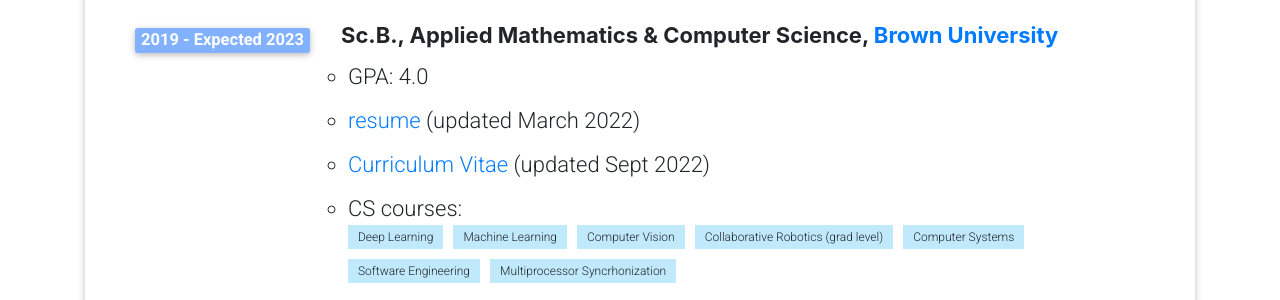
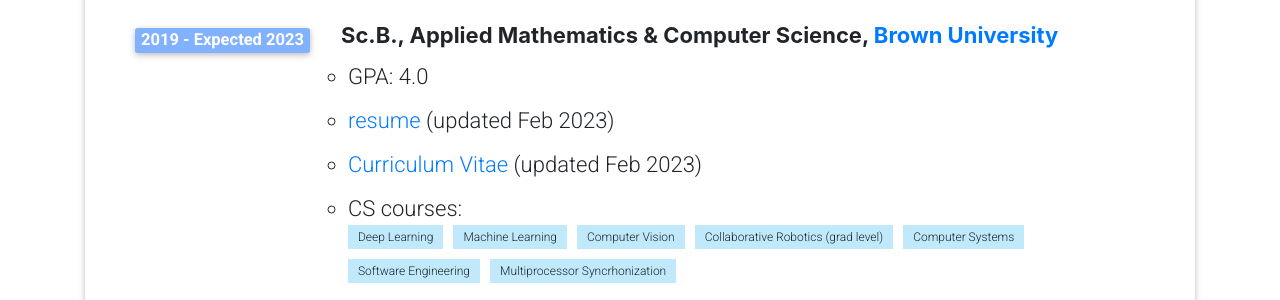
Before and after one commit to zhouzypaul/zhouzypaul.github.io, a Jekyll site: the page built from _pages/experience.html, in a window 1280 px wide and 900 px high. Shown: the part 234-534 px from the top of the window. Built offline with Jekyll 4.4.1, drawn with Linux system fonts in a browser that asks for light colours; cached includes are drawn as plain includes; a style sheet for code colours, icons or effects is not loaded.

Commit message:
update resume and CV

```diff
--- a/_pages/experience.html
+++ b/_pages/experience.html
@@ -52,10 +52,10 @@ permalink: /experience/
                               </ul>
                               <ul class="items">
                                 <li>
-                                    <span class="item"> <a href="../pdfs/bio/resume.pdf">resume</a> (updated March 2022)</span>
+                                    <span class="item"> <a href="../pdfs/bio/resume.pdf">resume</a> (updated Feb 2023)</span>
                                 </li>
                                 <li>
-                                  <span class="item"> <a href="../pdfs/bio/CV.pdf">Curriculum Vitae</a> (updated Sept 2022) </span>
+                                  <span class="item"> <a href="../pdfs/bio/CV.pdf">Curriculum Vitae</a> (updated Feb 2023) </span>
                                 </li>
                               </ul>
                               <ul class="items">
```
Also changed, not shown: 2 other files.
